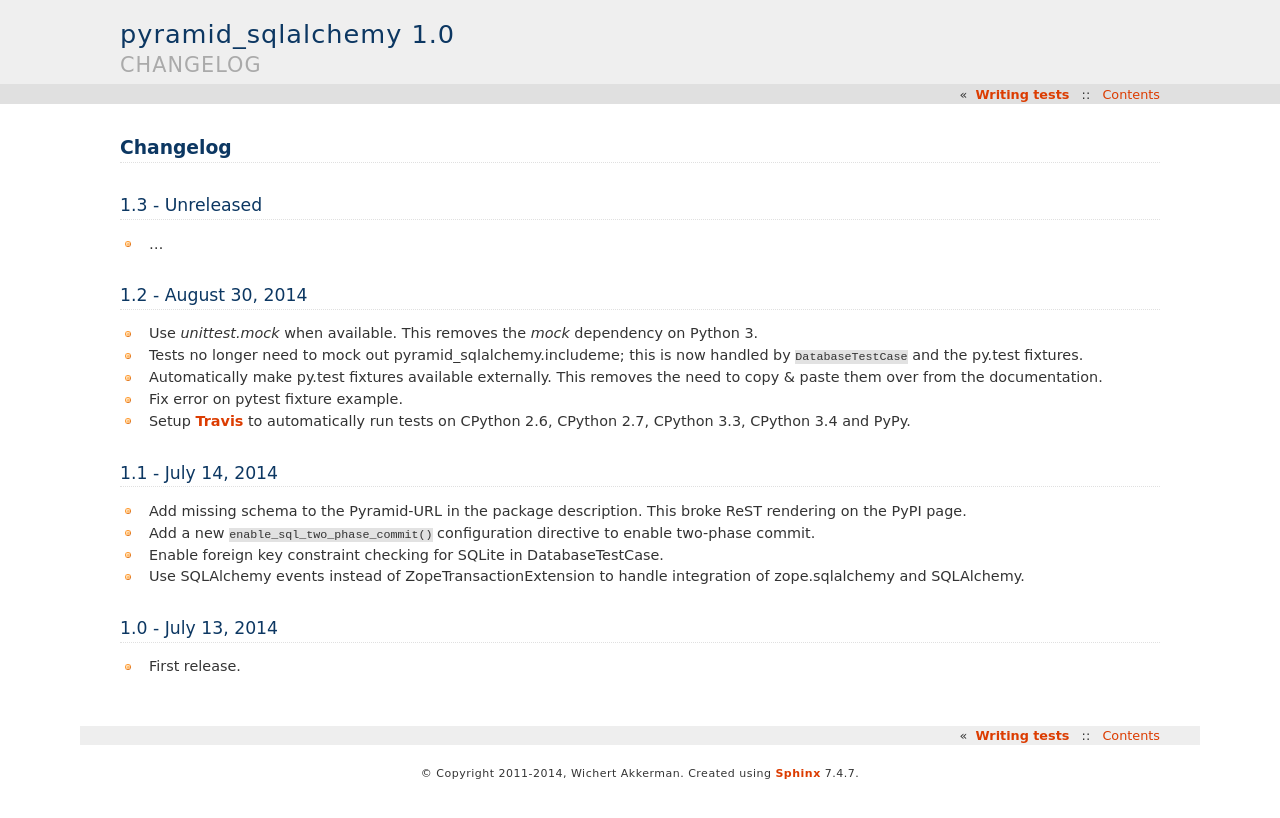
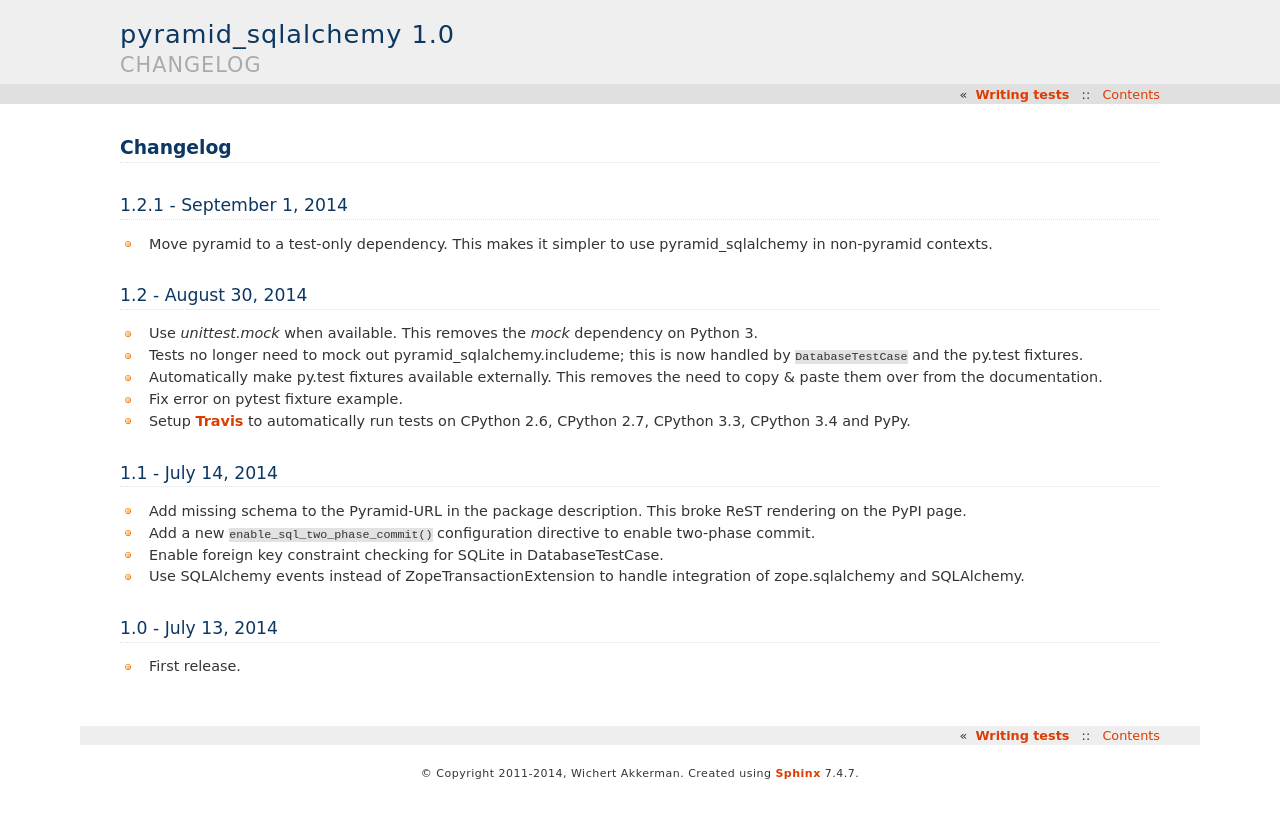
Before and after one commit to wichert/pyramid_sqlalchemy, a Sphinx documentation site: the page built from docs/changes.rst, in a window 1280 px wide. Shown: the top 818 px of the page. Built offline with Sphinx 7.4.7, drawn with Linux system fonts in a browser that asks for light colours.

Commit message:
Prepare 1.2.1 release.

```diff
--- a/docs/changes.rst
+++ b/docs/changes.rst
@@ -1,10 +1,12 @@
 Changelog
 =========
 
-1.3 - Unreleased
----------------------
+1.2.1 - September 1, 2014
+-------------------------
 
-- ...
+- Move pyramid to a test-only dependency. This makes it simpler to use
+  pyramid_sqlalchemy in non-pyramid contexts.
+
 
 
 1.2 - August 30, 2014
--- a/setup.py
+++ b/setup.py
@@ -1,7 +1,7 @@
 from setuptools import setup
 from setuptools import find_packages
 
-version = '1.3dev'
+version = '1.2.1'
 
 requires = [
         'SQLAlchemy >=0.7.0',
```
